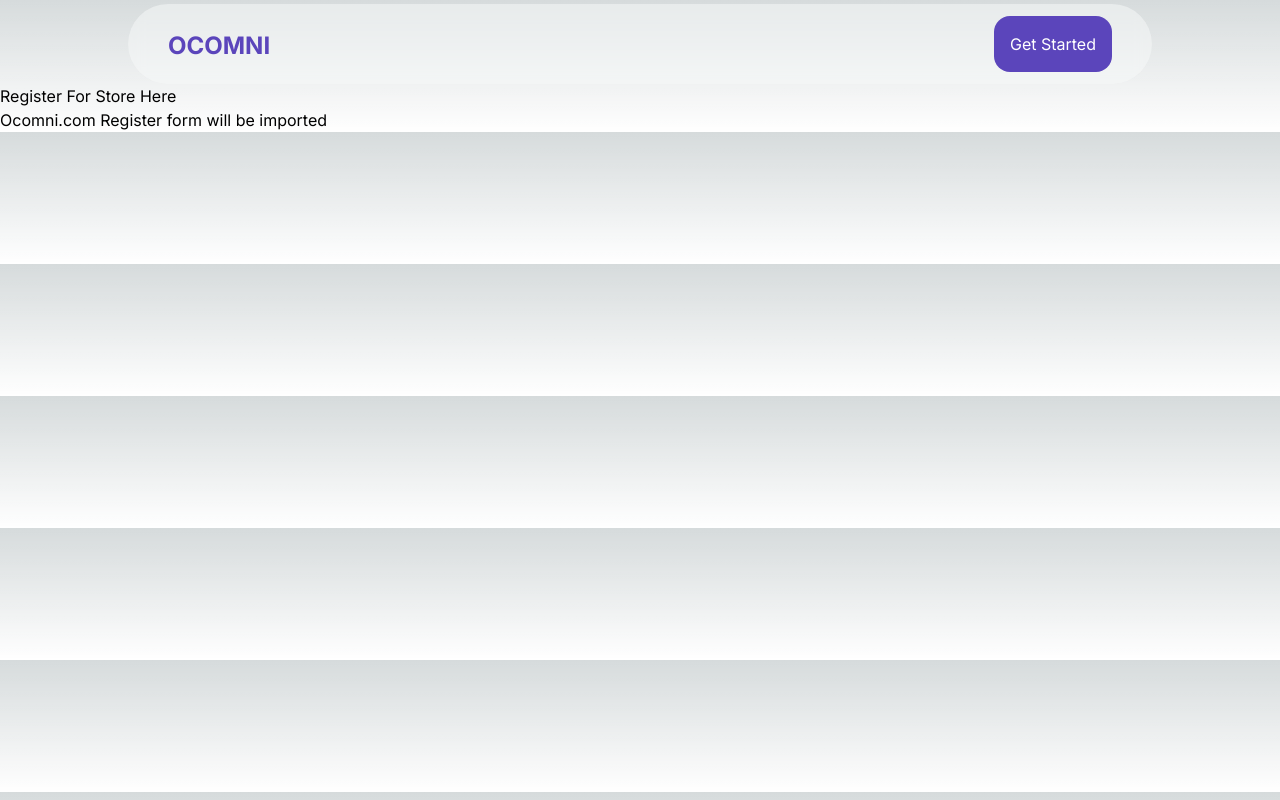
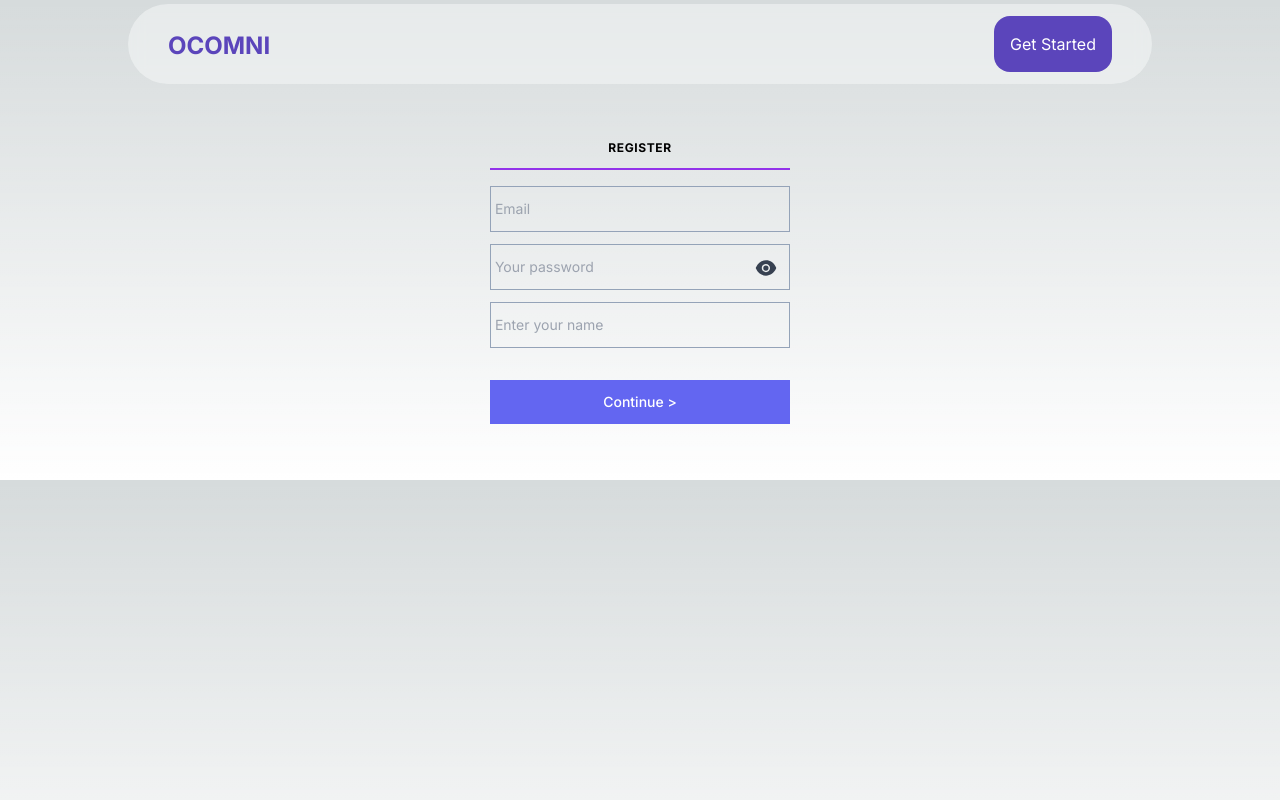
Before and after one commit to akibiaons/ocomni-landing, a Next.js app: page /register in a window 1280 px wide. Built offline with nearby package versions, Linux system fonts and the light colour scheme.

Commit message:
Added register page for new ocomni users

```diff
--- a/app/register/page.tsx
+++ b/app/register/page.tsx
@@ -1,10 +1,136 @@
-const registerPage = () => {
+"use client";
+
+// React Imports
+import React, { useState, ChangeEvent, FormEvent } from "react";
+import Link from "next/link";
+// Firebase imports
+import {
+  getAuth,
+  createUserWithEmailAndPassword,
+  updateProfile,
+} from "firebase/auth";
+import { doc, serverTimestamp, setDoc } from "firebase/firestore";
+import { db } from "@/firebaseConfig";
+// React Icons Imports
+import { AiFillEyeInvisible, AiFillEye } from "react-icons/ai";
+
+// import { toast } from "react-toastify";
+
+// Below I am defining the type for the pages state...
+interface FormData {
+  email: string;
+  password: string;
+  name: string;
+}
+
+export default function Register() {
+  // Below I added <boolean> for typescript saftey
+  const [showPassword, setShowPassword] = useState<boolean>(false);
+
+  // this was changed to <FormData> which is part of the interface declaration...
+  const [formData, setFormData] = useState<FormData>({
+    email: "",
+    password: "",
+    name: "",
+  });
+
+  const { email, password, name } = formData;
+  // Added ChangeEvent, and <HTMLInputElement> for more??? I gotta get more review here in the onChange function
+  function onChange(e: ChangeEvent<HTMLInputElement>) {
+    setFormData((prevState) => ({
+      ...prevState,
+      [e.target.id]: e.target.value,
+    }));
+  }
+  async function onSubmit(e: FormEvent<HTMLFormElement>) {
+    e.preventDefault();
+
+    try {
+      const auth = getAuth();
+      const userCredential = await createUserWithEmailAndPassword(
+        auth,
+        email,
+        password
+      );
+
+      updateProfile(auth.currentUser, {
+        displayName: name,
+      });
+      const user = userCredential.user;
+      const formDataCopy = { ...formData };
+      delete formDataCopy.password;
+      formDataCopy.timestamp = serverTimestamp();
+
+      await setDoc(doc(db, "users", user.uid), formDataCopy);
+      // toast.success("Sign up was successful");
+      <Link href="ocomni.com"></Link>;
+    } catch (error) {
+      console.log(error);
+    }
+  }
+
   return (
-    <div>
-      <div>Register For Store Here</div>
-      <div>Ocomni.com Register form will be imported</div>
-    </div>
+    <section className="mx-auto my-14 max-w-6xl px-8 h-vh">
+      <div className="my-8 max-w-[300px]  mx-auto">
+        <div className="flex flex-row items-center ">
+          <div className="cursor-pointer border-b-2 border-purple-600 w-full">
+            <Link href="/register">
+              <h3 className="uppercase font-bold text-xs text-center mb-3 tracking-wider">
+                register
+              </h3>
+            </Link>
+          </div>
+        </div>
+        <div>
+          <form onSubmit={onSubmit}>
+            <div className="flex flex-col gap-3 mt-4">
+              <input
+                type="email"
+                id="email"
+                onChange={onChange}
+                value={email}
+                className="pr-4 pl- py-3 w-full border-slate-400 border-[1px]  transition duration-150 rounded-sm text-sm bg-inherit focus:ring-purple-600 hover:border-purple-600 active:border-purple-900"
+                placeholder=" Email"
+              />
+              <div className="bg-inherit relative">
+                <input
+                  type={showPassword ? "text" : "password"}
+                  id="password"
+                  value={password}
+                  onChange={onChange}
+                  className="pr-4 pl- py-3 w-full border-slate-400 border-[1px]  transition duration-150 rounded-sm text-sm bg-inherit focus:ring-purple-600 hover:border-purple-600 active:border-purple-900"
+                  placeholder=" Your password"
+                />
+                {showPassword ? (
+                  <AiFillEyeInvisible
+                    className="absolute right-3 top-3  text-2xl text-gray-700 cursor-pointer"
+                    onClick={() => setShowPassword((prevState) => !prevState)}
+                  />
+                ) : (
+                  <AiFillEye
+                    className="absolute right-3 top-3 text-2xl text-gray-700 cursor-pointer"
+                    onClick={() => setShowPassword((prevState) => !prevState)}
+                  />
+                )}
+              </div>
+              <input
+                type="text"
+                id="name"
+                onChange={onChange}
+                value={name}
+                className="pr-4 pl- py-3 w-full border-slate-400 border-[1px]  transition duration-150 rounded-sm text-sm bg-inherit focus:ring-purple-600 hover:border-purple-600 active:border-purple-900"
+                placeholder=" Enter your name"
+              />
+            </div>
+            <button
+              type="submit"
+              className="w-full mt-8 text px-7 py-3 font-medium text-sm rounded-sm bg-[#6366F1] text-white hover:text-white overflow-hidden transition ease-in-out duration-150 hover:bg-[#5F56D6] active:bg-[#5B45BB] "
+            >
+              Continue {" >"}
+            </button>
+          </form>
+        </div>
+      </div>
+    </section>
   );
-};
-
-export default registerPage;
+}
```
